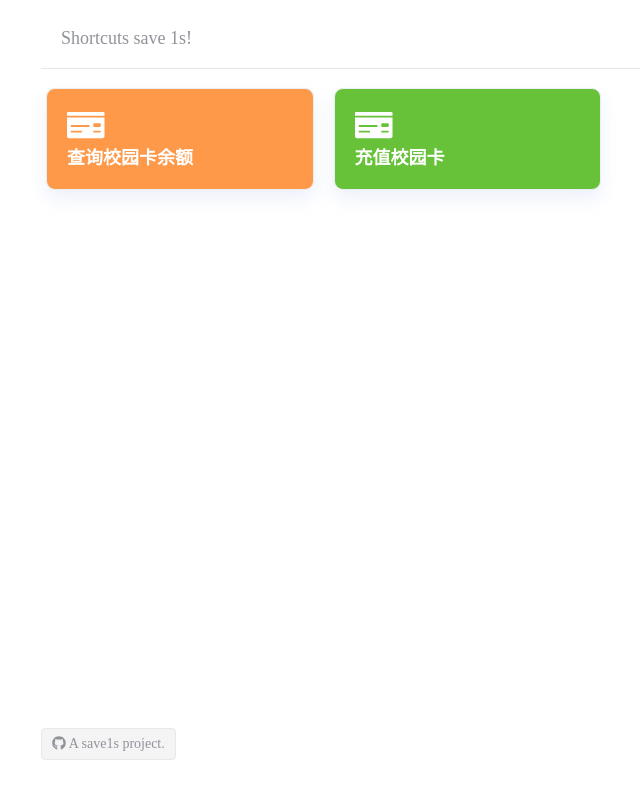
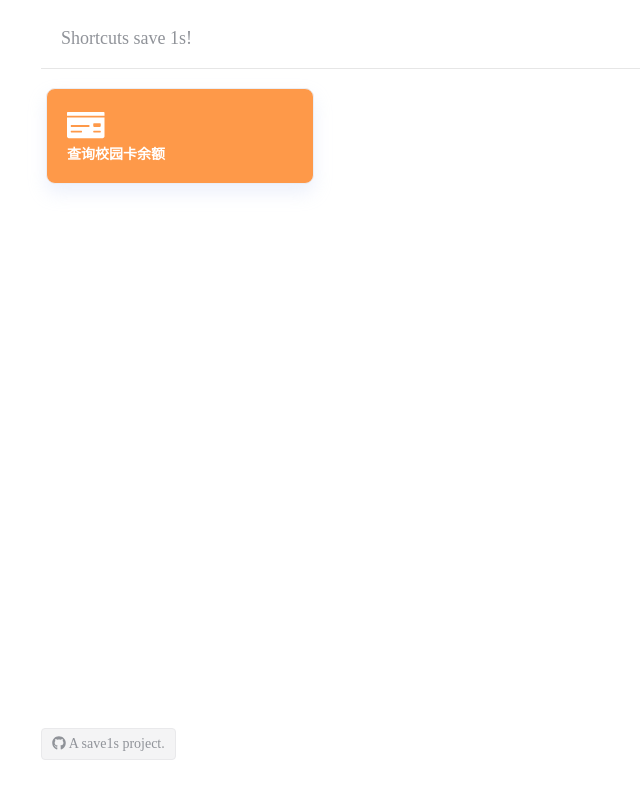
Before and after one commit to save1s/shortcuts, a Vue app: page / in a window 1280 px wide. Shown: the whole page, without its empty margins (29-669 px from the left). Built offline with nearby package versions, Linux system fonts and the light colour scheme; the HTML template or start-up script is replaced by a standard one.

Commit message:
change shortcut name font size && publish first shortcut.

```diff
--- a/public/static/shortcuts.json
+++ b/public/static/shortcuts.json
@@ -1,15 +1,9 @@
-[{
+[
+    {
         "name": "查询校园卡余额",
-        "url": "https://google.com",
+        "url": "https://www.icloud.com/shortcuts/0d5921b86e4749f3afe5e3eb0c59a688",
         "icon": "money-check",
         "color": "rgb(254, 153, 73)",
         "description": "一键查询校园卡余额，也可以通过siri语音查询"
-    },
-    {
-        "name": "充值校园卡",
-        "url": "https://google.com",
-        "icon": "money-check",
-        "color": "#67C23A",
-        "description": "一键充值校园卡余额（从中信卡转账）"
     }
 ]
--- a/src/components/Shortcut.vue
+++ b/src/components/Shortcut.vue
@@ -45,7 +45,7 @@ export default {
 <!-- Add "scoped" attribute to limit CSS to this component only -->
 <style scoped>
 .text {
-  font-size: 18px;
+  font-size: 14px;
   font-weight: bold;
 overflow: hidden;
 text-overflow:ellipsis;
```
Also changed, not shown: 8 other files (tests, documents, lock files or other folders).
